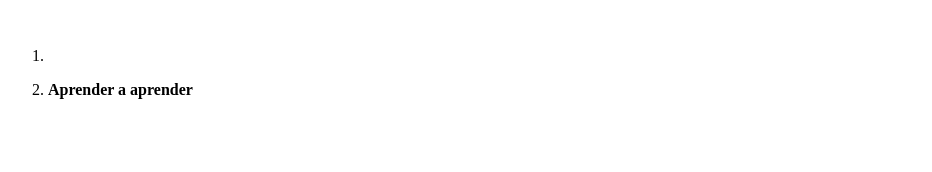
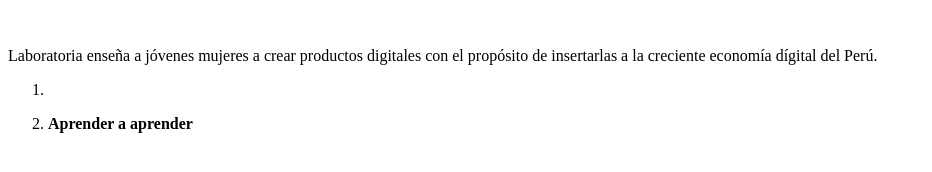
Before and after one commit to FabiAmpuero/Viendo-Cajas, a plain HTML site: page index.html in a window 1280 px wide. Shown: the whole page, without its empty margins (0-932 px from the left). Drawn offline with Linux system fonts and the light colour scheme.

Commit message:
parrafouno

```diff
--- a/index.html
+++ b/index.html
@@ -10,7 +10,7 @@
 
     <h1></h1>
 
-    <p></p>
+    <p>Laboratoria enseña a jóvenes mujeres a crear productos digitales con el propósito de insertarlas a la creciente economía dígital del Perú.</p>
 
     <p></p>
 
```
